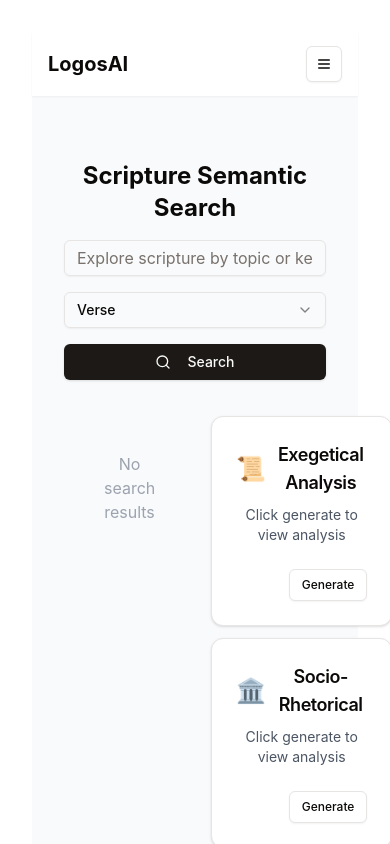
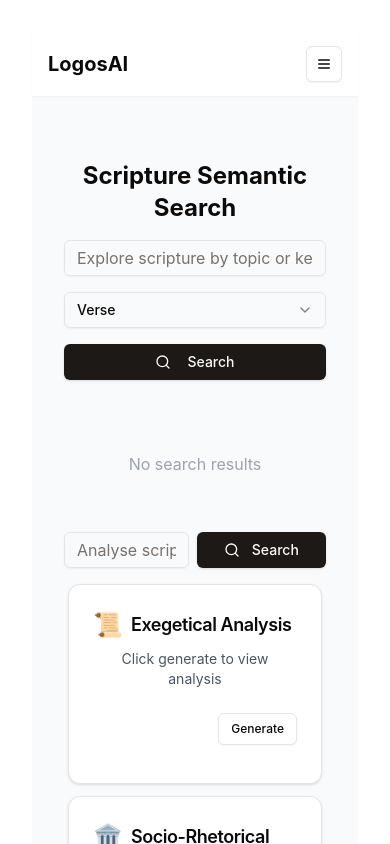
Before and after one commit to davidtadediji/Logos-ai-ui, a React (Vite) app: page / in a window 390 px wide. Shown: the top 844 px of the page. Built offline with nearby package versions, Linux system fonts and the light colour scheme.

Commit message:
Improve UI and mobile responsiveness

```diff
--- a/src/components/SearchPage.tsx
+++ b/src/components/SearchPage.tsx
@@ -137,8 +137,8 @@ export const SearchPage = () => {
         </div>
       </div>
       {/* Results Section */}
-      <div className="flex gap-3">
-        <div className="space-y-4 w-[50%]">
+      <div className="flex flex-col md:flex-row gap-4">
+        <div className="w-full md:w-1/2 space-y-4">
           {isLoading ? (
             <div className="flex justify-center items-center h-32">
               <Loader2 className="h-8 w-8 animate-spin text-gray-500" />
@@ -177,7 +177,19 @@ export const SearchPage = () => {
             ))
           )}
         </div>
-        <div className="flex-1 ">
+        <div className="w-full md:w-1/2">
+          <div className="flex gap-2 mb-3">
+            <Input
+              placeholder="Analyse scripture search results using AI"
+              value={query}
+              onChange={(e) => setQuery(e.target.value)}
+              className="w-full"
+            />{" "}
+            <Button className="w-full sm:w-auto">
+              <Search className="mr-1 h-4 w-4" />
+              Search
+            </Button>
+          </div>
           <div className="flex flex-col gap-3 p-1 overflow-auto lg:max-h-[600px]">
             {analysisCategories.map((category) => (
               <Card
@@ -208,13 +220,7 @@ export const SearchPage = () => {
                 </CardFooter>
               </Card>
             ))}
-          </div>{" "}
-          <Input
-            placeholder="Analyse scripture search results using AI"
-            value={query}
-            onChange={(e) => setQuery(e.target.value)}
-            className="w-full mt-3"
-          />
+          </div>
         </div>
       </div>
     </div>
```
